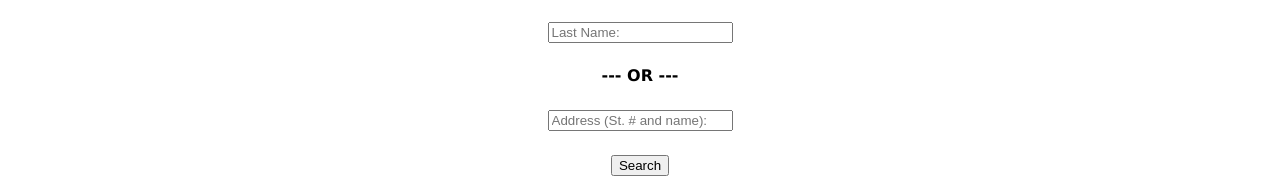
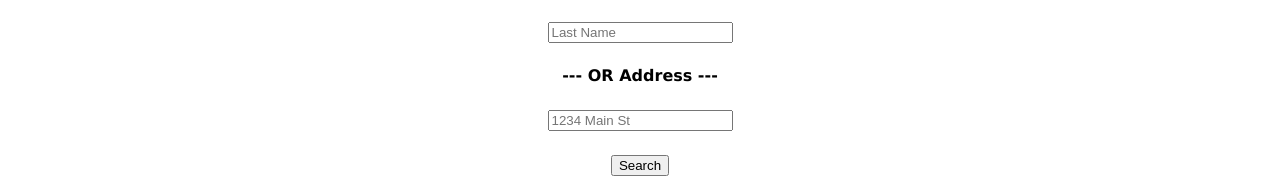
Before and after one commit to jddubbya/VoterAppMain, a React (Vite) app: page / in a window 1280 px wide. Shown: the part 266-447 px from the top of the page. Built offline with nearby package versions, Linux system fonts and the light colour scheme.

Commit message:
Update Search.jsx

```diff
--- a/src/Components/Search.jsx
+++ b/src/Components/Search.jsx
@@ -52,17 +52,17 @@ const Search = ({ firstName, setFirstName, lastName, setLastName, address, setAd
         </section>
         <section className="inputCont">
           <input
-            placeholder="First Name:"
+            placeholder="First Name"
             onChange={(e) => { setFirstName(e.target.value) }}
             value={firstName}>
           </input>
           <p> </p>
-          <input placeholder="Last Name:"
+          <input placeholder="Last Name"
             onChange={(e) => { setLastName(e.target.value) }}
             value={lastName}>
           </input>
-          <h4>--- OR ---</h4>
-          <input placeholder="Address (St. # and name):"
+          <h4>--- OR Address ---</h4>
+          <input placeholder="1234 Main St"
             onChange={(e) => { setAddress(e.target.value) }}
             value={address}>
           </input>
```
